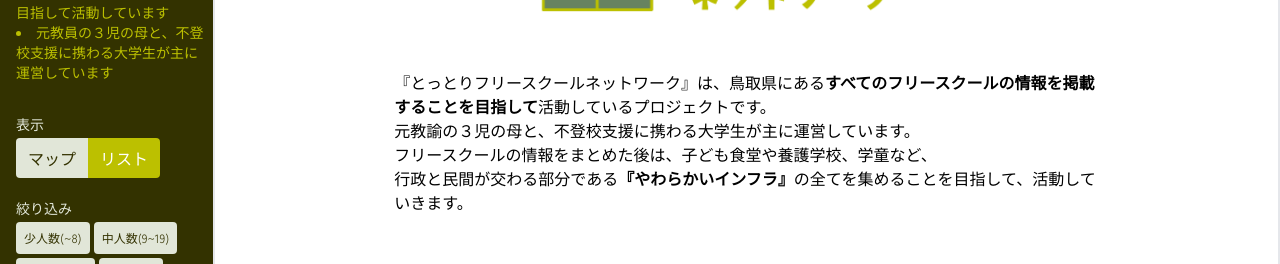
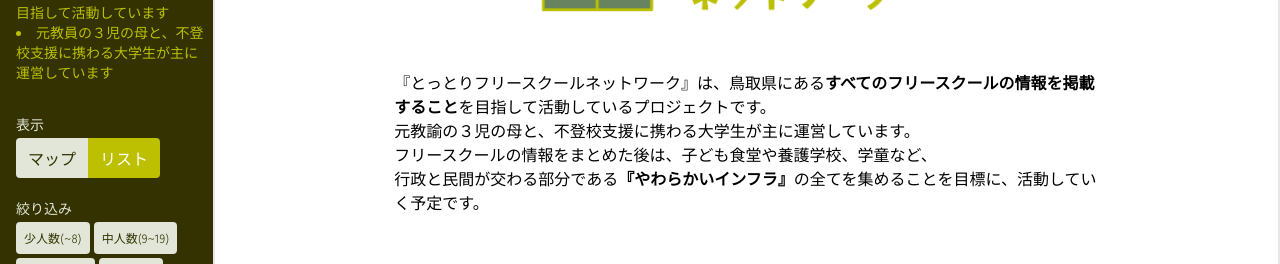
Before and after one commit to LaCall-Gagans-Studio/tottori-freeschool-network, a Next.js app in the folder tottori.freeschool.network.app/: page / in a window 1280 px wide. Both pictures are taken after a click on the button "詳しく見る". Shown: the part 210-474 px from the top of the page. Built offline with nearby package versions, Linux system fonts and the light colour scheme; no server answers; the database is empty.

Commit message:
overflow scroll added

```diff
--- a/tottori.freeschool.network.app/src/app/elements/orgPopup.tsx
+++ b/tottori.freeschool.network.app/src/app/elements/orgPopup.tsx
@@ -43,10 +43,10 @@
                             <div className='flex flex-col items-center'>
                                 <img src='./common/logo.png' className='w-auto h-36'/>
                                 <p className='w-5/6 mt-14'>
-                                    『とっとりフリースクールネットワーク』は、鳥取県にある<b>すべてのフリースクールの情報を掲載することを目指して</b>活動しているプロジェクトです。<br />
+                                    『とっとりフリースクールネットワーク』は、鳥取県にある<b>すべてのフリースクールの情報を掲載すること</b>を目指して活動しているプロジェクトです。<br />
                                     元教諭の３児の母と、不登校支援に携わる大学生が主に運営しています。<br />
                                     フリースクールの情報をまとめた後は、子ども食堂や養護学校、学童など、<br />
-                                    行政と民間が交わる部分である<b>『やわらかいインフラ』</b>の全てを集めることを目指して、活動していきます。<br />
+                                    行政と民間が交わる部分である<b>『やわらかいインフラ』</b>の全てを集めることを目標に、活動していく予定です。<br />
                                 </p>
                             </div>
 
--- a/tottori.freeschool.network.app/src/app/page.tsx
+++ b/tottori.freeschool.network.app/src/app/page.tsx
@@ -65,7 +65,7 @@
         <div className="basis-1/12 lg:basis-auto lg:h-full w-full lg:w-1/6 order-2 lg:order-1">
           <Menu toggleView={toggleView} isMapView={isMapView} toggleTag={toggleTag} selectedTags={selectedTags} />
         </div>
-        <div className="basis-11/12 lg:basis-auto lg:h-full w-full lg:w-5/6 order-1 lg:order-2">
+        <div className="basis-11/12 lg:basis-auto lg:h-full w-full lg:w-5/6 order-1 lg:order-2 lg:overflow-scroll">
           {isClient ? (
             isMapView ? <EventMap events={filteredEvents} /> : <EventList events={filteredEvents} />
           ) : (
```
